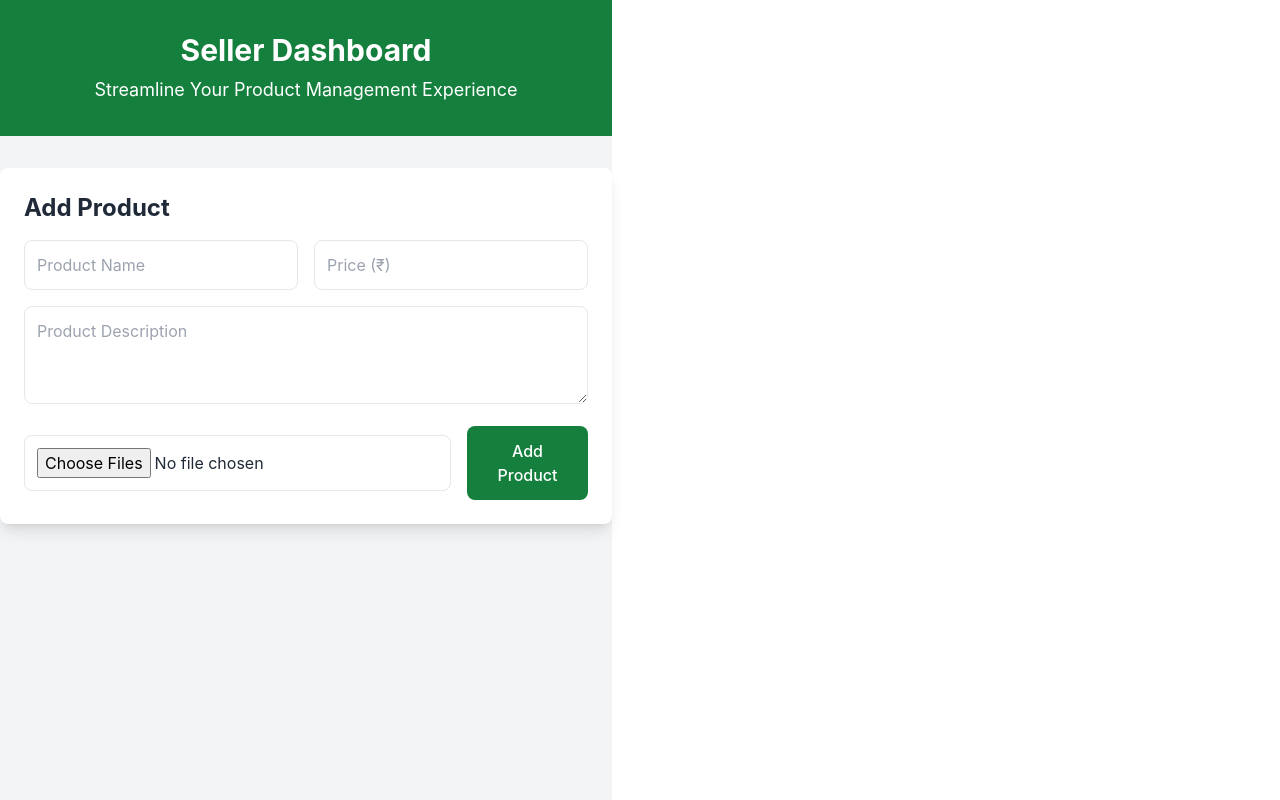
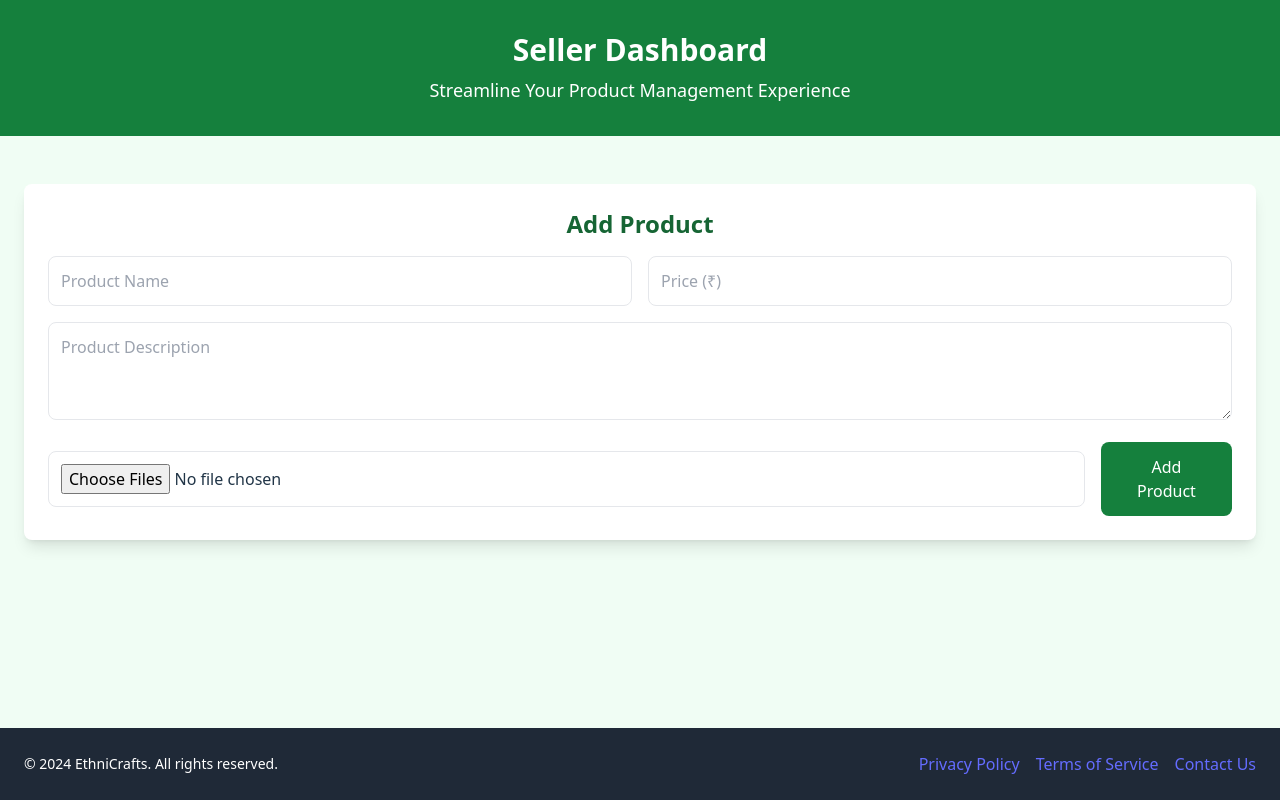
Before and after one commit to LungsomLamnio/ByteHacks, a React (Vite) app in the folder frontend/: page /seller-dashboard in a window 1280 px wide. Built offline with nearby package versions, Linux system fonts and the light colour scheme.

Commit message:
Home Page and Seller Dashboard Updated

```diff
--- a/frontend/src/pages/HomePage.jsx
+++ b/frontend/src/pages/HomePage.jsx
@@ -76,13 +76,24 @@ const HomePage = () => {
           <h1 className="text-xl md:text-2xl font-bold">EthniCrafts</h1>
 
           {/* Search Box */}
-          <div className="flex-grow mx-4">
+          <div className="relative flex-grow mx-4">
+            {/* Magnifying Glass Icon */}
+            <svg
+              xmlns="http://www.w3.org/2000/svg"
+              className="absolute left-3 top-1/2 transform -translate-y-1/2 w-5 h-5 text-gray-400"
+              fill="currentColor"
+              viewBox="0 0 24 24"
+            >
+              <path d="M10 2a8 8 0 015.29 13.29l4.11 4.11a1 1 0 01-1.42 1.42l-4.11-4.11A8 8 0 1110 2zm0 2a6 6 0 100 12 6 6 0 000-12z" />
+            </svg>
+
+            {/* Input Field */}
             <input
               type="text"
               placeholder="Search for products, brands and more"
               value={searchTerm}
               onChange={(e) => setSearchTerm(e.target.value)}
-              className="w-full p-3 rounded-md text-gray-700 focus:outline-none focus:ring focus:ring-green-500 bg-white"
+              className="w-full pl-10 p-3 rounded-md text-gray-700 focus:outline-none focus:ring focus:ring-green-500 bg-white"
             />
           </div>
 
@@ -163,13 +174,13 @@ const HomePage = () => {
             © {new Date().getFullYear()} EthniCrafts. All rights reserved.
           </p>
           <div className="flex space-x-4 mt-4 md:mt-0">
-            <a href="#" className="hover:underline">
+            <a href="#" className="hover:underline text-white">
               Privacy Policy
             </a>
-            <a href="#" className="hover:underline">
+            <a href="#" className="hover:underline text-white">
               Terms of Service
             </a>
-            <a href="#" className="hover:underline">
+            <a href="#" className="hover:underline text-white">
               Contact Us
             </a>
           </div>
--- a/frontend/src/pages/SellerDashBoard.jsx
+++ b/frontend/src/pages/SellerDashBoard.jsx
@@ -38,18 +38,25 @@ const SellerDashboard = () => {
   };
 
   return (
-    <div className="min-h-screen bg-gray-100 text-gray-800">
+    <div className="font-sans bg-gray-100 min-h-screen flex flex-col w-screen">
       {/* Header */}
-      <header className="bg-green-700 text-white py-8 text-center">
-        <h1 className="text-3xl font-bold">Seller Dashboard</h1>
-        <p className="text-lg mt-2">
+      <header className="bg-green-700 text-white py-8 w-full">
+        <div className="px-6">
+          <h1 className="text-3xl font-bold text-center">Seller Dashboard</h1>
+          <p className="text-lg text-center mt-2">
             Streamline Your Product Management Experience
           </p>
+        </div>
       </header>
 
+      {/* Main Content */}
+      <main className="flex-grow bg-green-50 py-12 w-full">
+        <div className="px-6">
           {/* Add Product Section */}
-      <section className="max-w-4xl mx-auto my-8 bg-white p-6 rounded-lg shadow-lg">
-        <h2 className="text-2xl font-bold mb-4">Add Product</h2>
+          <section className="bg-white p-6 rounded-lg shadow-lg mb-12 w-full">
+            <h2 className="text-2xl font-bold mb-4 text-green-800 text-center">
+              Add Product
+            </h2>
             <form
               className="space-y-4"
               onSubmit={(e) => {
@@ -57,13 +64,13 @@ const SellerDashboard = () => {
                 addProduct();
               }}
             >
-          <div className="flex gap-4">
+              <div className="flex flex-col md:flex-row gap-4">
                 <input
                   type="text"
                   placeholder="Product Name"
                   value={productName}
                   onChange={(e) => setProductName(e.target.value)}
-              className="flex-1 p-3 border rounded-lg focus:outline-none focus:ring focus:ring-green-500"
+                  className="flex-1 p-3 border rounded-lg focus:outline-none focus:ring focus:ring-green-500 bg-white text-black"
                   required
                 />
                 <input
@@ -71,7 +78,7 @@ const SellerDashboard = () => {
                   placeholder="Price (₹)"
                   value={productPrice}
                   onChange={(e) => setProductPrice(e.target.value)}
-              className="flex-1 p-3 border rounded-lg focus:outline-none focus:ring focus:ring-green-500"
+                  className="flex-1 p-3 border rounded-lg focus:outline-none focus:ring focus:ring-green-500 bg-white text-black"
                   required
                 />
               </div>
@@ -80,10 +87,10 @@ const SellerDashboard = () => {
                 value={productDescription}
                 onChange={(e) => setProductDescription(e.target.value)}
                 rows="3"
-            className="w-full p-3 border rounded-lg focus:outline-none focus:ring focus:ring-green-500"
+                className="w-full p-3 border rounded-lg focus:outline-none focus:ring focus:ring-green-500 bg-white text-black"
                 required
               ></textarea>
-          <div className="flex gap-4 items-center">
+              <div className="flex flex-col md:flex-row gap-4 items-center">
                 <input
                   type="file"
                   id="productImages"
@@ -95,7 +102,7 @@ const SellerDashboard = () => {
                 />
                 <button
                   type="submit"
-              className="bg-green-700 text-white px-6 py-3 rounded-lg hover:bg-green-800 transition"
+                  className="bg-green-700 text-white px-6 py-3 rounded-lg hover:bg-green-800 transition w-full md:w-auto"
                 >
                   Add Product
                 </button>
@@ -105,15 +112,17 @@ const SellerDashboard = () => {
 
           {/* Your Products Section */}
           {products.length > 0 && (
-        <section className="max-w-4xl mx-auto my-8 bg-white p-6 rounded-lg shadow-lg">
-          <h2 className="text-2xl font-bold mb-4">Your Products</h2>
+            <section className="bg-white p-6 rounded-lg shadow-lg w-full text-black">
+              <h2 className="text-2xl font-bold mb-4 text-green-800 text-center">
+                Your Products
+              </h2>
               <ul className="space-y-4">
                 {products.map((product, index) => (
                   <li
                     key={index}
-                className="p-4 border rounded-lg shadow-md flex justify-between items-center"
+                    className="p-4 border rounded-lg shadow-md flex flex-col md:flex-row justify-between items-center"
                   >
-                <div>
+                    <div className="mb-4 md:mb-0">
                       <h3 className="text-lg font-bold">{product.name}</h3>
                       <p className="text-gray-600">{product.description}</p>
                       <p className="text-green-700 font-bold">{`₹${product.price}`}</p>
@@ -139,6 +148,28 @@ const SellerDashboard = () => {
             </section>
           )}
         </div>
+      </main>
+
+      {/* Footer */}
+      <footer className="bg-gray-800 text-white py-6 w-full">
+        <div className="px-6 flex flex-col md:flex-row justify-between items-center">
+          <p className="text-sm">
+            © {new Date().getFullYear()} EthniCrafts. All rights reserved.
+          </p>
+          <div className="flex space-x-4 mt-4 md:mt-0">
+            <a href="#" className="hover:underline">
+              Privacy Policy
+            </a>
+            <a href="#" className="hover:underline">
+              Terms of Service
+            </a>
+            <a href="#" className="hover:underline">
+              Contact Us
+            </a>
+          </div>
+        </div>
+      </footer>
+    </div>
   );
 };
 
```
Lines whose indentation alone changed are shown as unchanged.
